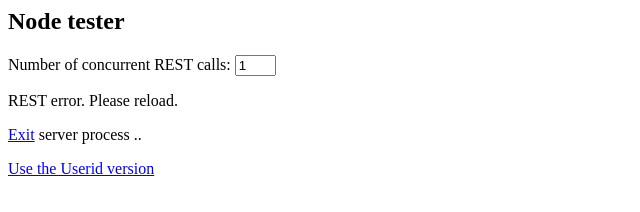
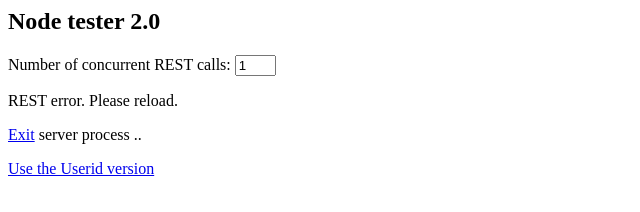
Before and after one commit to mikarinneoracle/dockernode-app, a website: page index.html in a window 1280 px wide. Shown: the full height of the page, 0-640 px from the left. Drawn offline with nearby package versions, Linux system fonts and the light colour scheme; no server answers.

Commit message:
adding logging for userid html

```diff
--- a/index.html
+++ b/index.html
@@ -4,7 +4,7 @@
   crossorigin="anonymous">
 </script>
 
-<h2>Node tester</h2>
+<h2>Node tester 2.0</h2>
 Number of concurrent REST calls: <input type='text' id='count' value='1' size='2'>
 <p>
 <div id='result'>Starting up ...</div>
--- a/server.js
+++ b/server.js
@@ -77,6 +77,7 @@ app.get('/inc/', function(req, res) {
   }
   if(userid)
   {
+    console.log(userid + " : " + result);
     res.send({ 'i': result , 'useSessions': useSessions, 'userid':userid });
   } else {
     res.send({ 'i': result , 'useSessions': useSessions });
```
Also changed, not shown: userid.html (+1 -1 lines).
